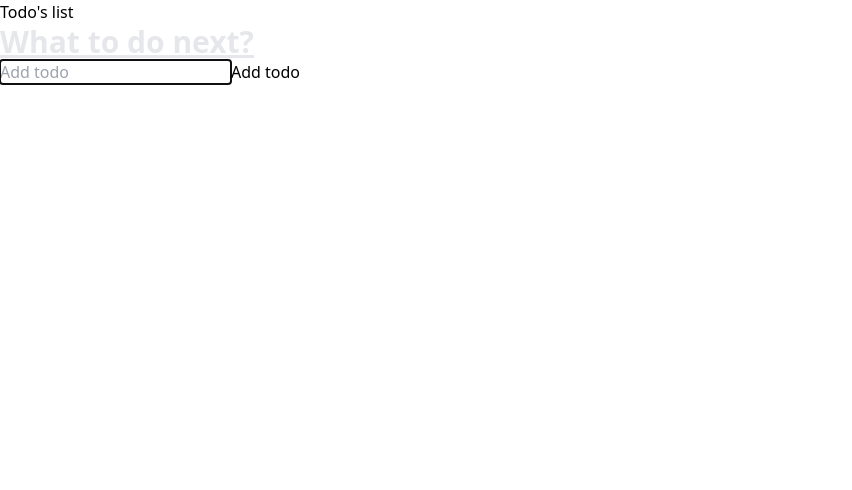
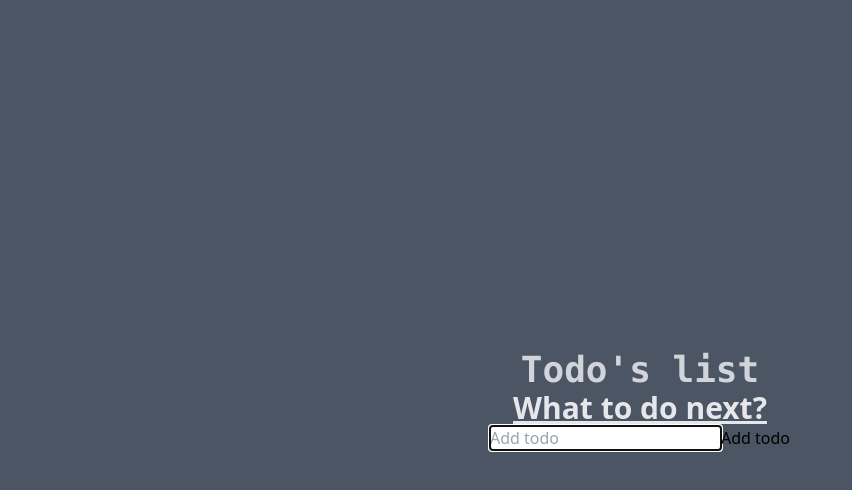
Before and after one commit to Fankyzene/todo-app-origindev, a React (Vite) app: page / in a window 1280 px wide. Shown: the top 490 px of the page, without its empty margins (0-852 px from the left). Built offline with nearby package versions, Linux system fonts and the light colour scheme.

Commit message:
updating css

```diff
--- a/src/App.js
+++ b/src/App.js
@@ -4,7 +4,9 @@ import Todolist from './components/TodoList/Todolist'
 const App = () => {
   return (
     <>
-      <header>Todo's list</header>
+      <header class="font-bold text-4xl font-mono text-gray-300 max-w-md">
+        Todo's list
+      </header>
       <Todolist />
     </>
   )
--- a/src/components/TodoForm/TodoForm.js
+++ b/src/components/TodoForm/TodoForm.js
@@ -32,7 +32,7 @@ function TodoForm(props, ...todos) {
             placeholder="Update your item"
             value={input}
             name="text"
-            className="todo-input edit"
+            class="max-w-md"
             onChange={handleChange}
             ref={inputRef}
           />
@@ -45,12 +45,12 @@ function TodoForm(props, ...todos) {
             placeholder="Add todo"
             value={input}
             name="text"
-            className="todo-input"
+            class="max-w-md"
             onChange={handleChange}
             ref={inputRef}
           />
 
-          <button className="todo-button">Add todo</button>
+          <button class="max-w-md">Add todo</button>
         </>
       )}
     </form>
--- a/src/components/TodoList/Todolist.js
+++ b/src/components/TodoList/Todolist.js
@@ -42,8 +42,8 @@ function Todolist() {
     })
   }
   return (
-    <div>
-      <h1 class="text-3xl font-bold underline text-gray-200">
+    <div class="flex flex-col items-center justify-center">
+      <h1 class="text-3xl font-bold underline text-gray-200 max-w-sm">
         What to do next?
       </h1>
       <TodoForm onSubmit={addTodo} />
--- a/src/index.html
+++ b/src/index.html
@@ -8,7 +8,7 @@
     <title>Todos</title>
 </head>
 <body >
-    <div id="root"></div>
+    <div id="root" class="bg-gray-600 flex flex-col  items-center justify-center w-screen h-screen"></div>
     <script src="./index.js"></script>
 </body>
 </html>
```
Also changed, not shown: 4 other files (tests, documents, lock files or other folders).
